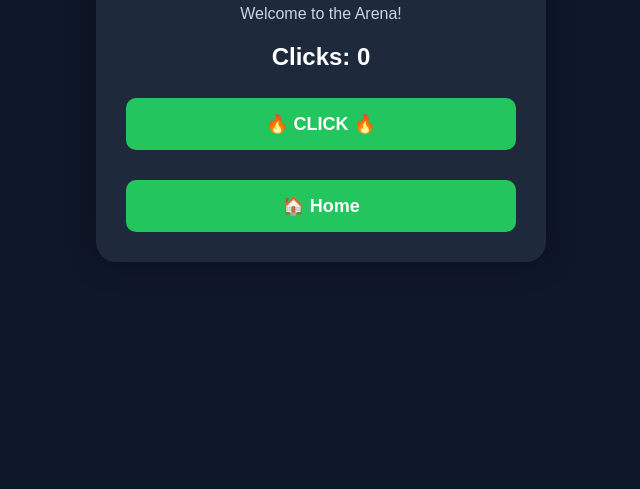
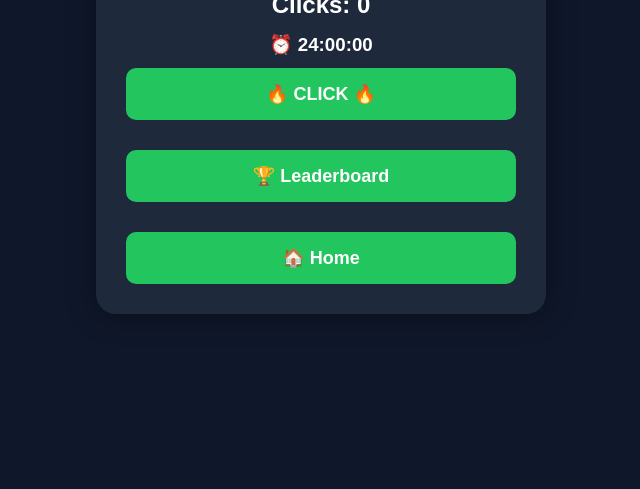
Before and after one commit to Yarkanofficial/clicker-ern-M, a plain HTML site: page index.html in a window 1280 px wide. Shown: the part 311-800 px from the top of the page, without its empty margins (319-959 px from the left). Drawn offline with Linux system fonts and the light colour scheme.

Commit message:
Update index.html with new game features

```diff
--- a/index.html
+++ b/index.html
@@ -4,6 +4,7 @@
 <meta charset="UTF-8">
 <meta name="viewport" content="width=device-width, initial-scale=1.0">
 <title>ClickArena M</title>
+
 <link rel="stylesheet" href="style.css">
 </head>
 
@@ -13,12 +14,20 @@
 
 <h1>🎮 ClickArena M</h1>
 
-<p>Welcome to the Arena!</p>
+<p>Click as fast as you can!</p>
 
 <h2 id="clicks">Clicks: 0</h2>
 
+<h3 id="timer">⏰ 24:00:00</h3>
+
 <button onclick="clickGame()">
 🔥 CLICK 🔥
+</button>
+
+<br><br>
+
+<button onclick="location.href='leaderboard.html'">
+🏆 Leaderboard
 </button>
 
 <br><br>
```
